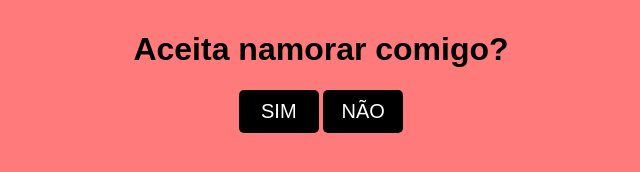
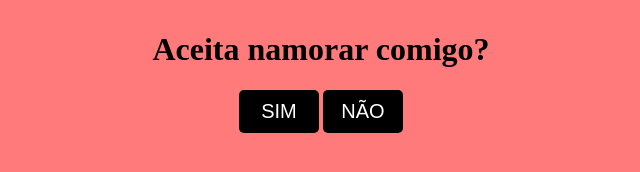
Before and after one commit to Thalles1809/Ingrid, a plain HTML site: page index.html in a window 1280 px wide. Shown: the whole page, without its empty margins (329-969 px from the left). Drawn offline with Linux system fonts and the light colour scheme.

Commit message:
Update index.html

```diff
--- a/index.html
+++ b/index.html
@@ -26,7 +26,7 @@
         left: 0;
         padding: 10px;
         text-align: center;
-        font-family: sans-serif;
+        font-family: montserrat;
     }
 
     .btn {
```
